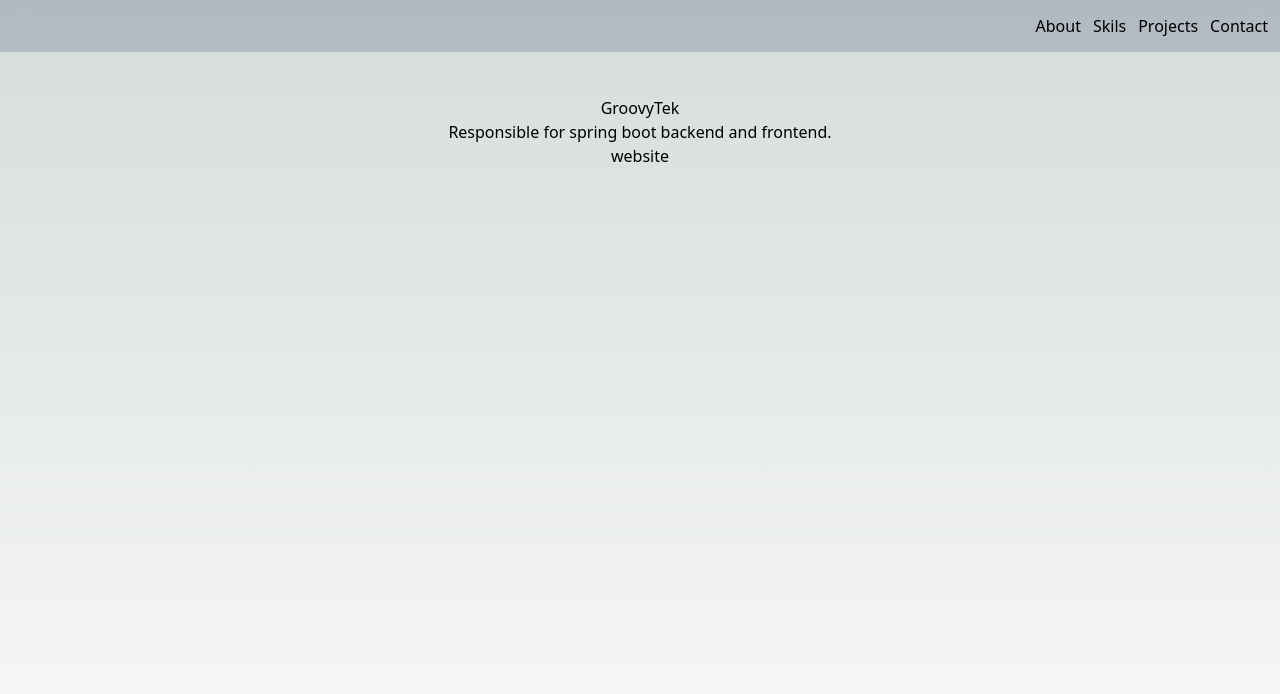
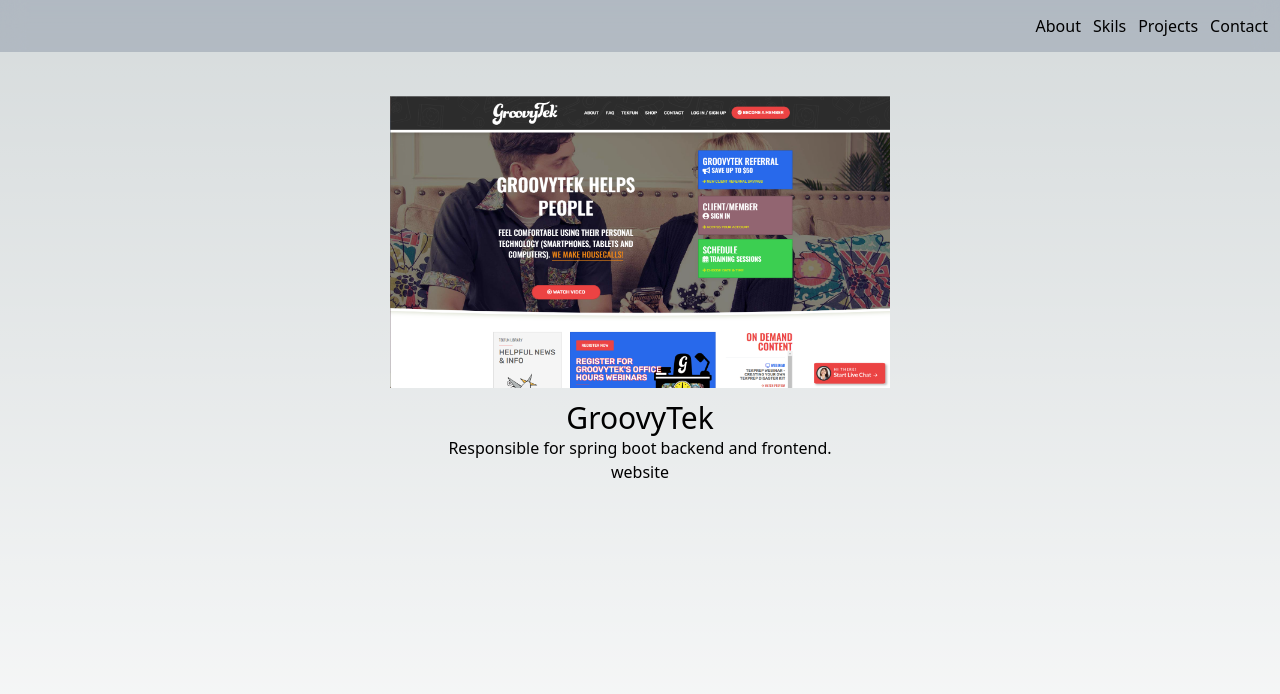
Before and after one commit to T0ASTMalone/next-portfolio, a Next.js app: page /projects/groovytek in a window 1280 px wide. Shown: the top 694 px of the page. Built offline with nearby package versions, Linux system fonts and the light colour scheme.

Commit message:
projects

```diff
--- /dev/null
+++ b/src/app/projects/[project]/Projects.module.css
@@ -0,0 +1,7 @@
+.project {
+  @apply flex min-h-screen flex-col items-center p-24;
+}
+
+.projectName {
+  @apply text-3xl;
+}
--- a/src/app/projects/[project]/page.tsx
+++ b/src/app/projects/[project]/page.tsx
@@ -1,6 +1,9 @@
 import React, { useMemo } from 'react'
 import projects from '../../../assets/data/projects.json';
 import { PageProps } from '../../../../.next/types/app/page';
+import Image from 'next/image';
+
+import styles from './Projects.module.css'
 
 function Project({ params }: PageProps) {
   const project = useMemo(
@@ -8,20 +11,31 @@
     [params.project]
   );
 
+  if (!project) {
+    return <>Skelleto</>;
+  }
+
   return (
-    <main className="flex min-h-screen flex-col items-center p-24">
-      <h1>{project?.name}</h1>
-      <div>
+    <main className={styles.project}>
+      <Image
+        alt={`${project?.name} screenshot`}
+        src={project?.image}
+        className="mb-3"
+        width={500}
+        height={300}
+      />
+      <h1 className={styles.projectName}>{project?.name}</h1>
+      <div className={styles.description}>
         {project?.description}
       </div>
-      <div>
+      <div className={styles.projectLinksContainer}>
         {project?.links.map((l) => (
           <a
-
             rel='noreferrer noopener'
             target='_blank'
             href={l.link}
             key={l.name}
+            className={styles.projectLink}
           >
             {l.name}
           </a>
--- a/src/assets/data/projects.json
+++ b/src/assets/data/projects.json
@@ -6,13 +6,15 @@
       { "name": "Ronday App", "link": "https://my.ronday.app" },
       { "name": "website", "link": "https://rondayapp.com" }
     ],
-    "description": "Worked on my.ronday.app ui for both internal and external users"
+    "description": "Worked on my.ronday.app ui for both internal and external users",
+    "image": "/images/projects/ronday/all the butterflies.png"
   },
   {
     "name": "GroovyTek",
     "slug": "groovytek",
     "links": [{ "name": "website", "link": "https://groovytek.com" }],
-    "description": "Responsible for spring boot backend and frontend."
+    "description": "Responsible for spring boot backend and frontend.",
+    "image": "/images/projects/groovytek/groovytek-home.png"
   },
   {
     "name": "Signal Toast",
@@ -21,11 +23,13 @@
       { "name": "live website", "link": "https://signaltoast.com" },
       { "name": "github", "link": "https://github.com/T0ASTMalone/t0ast-rack" }
     ],
-    "description": "Using the WebAudio Api, created an online modular synth."
+    "description": "Using the WebAudio Api, created an online modular synth.",
+    "image": "/images/projects/modular-synth/modular-synth-in-progress.png"
   },
   {
     "name": "WorkPlace",
     "slug": "workplace",
-    "links": [{ "name": "website", "link": ""}]
+    "links": [{ "name": "website", "link": ""}],
+    "image": "/images/projects/workplace/workplace.png"
   }
 ]
```
